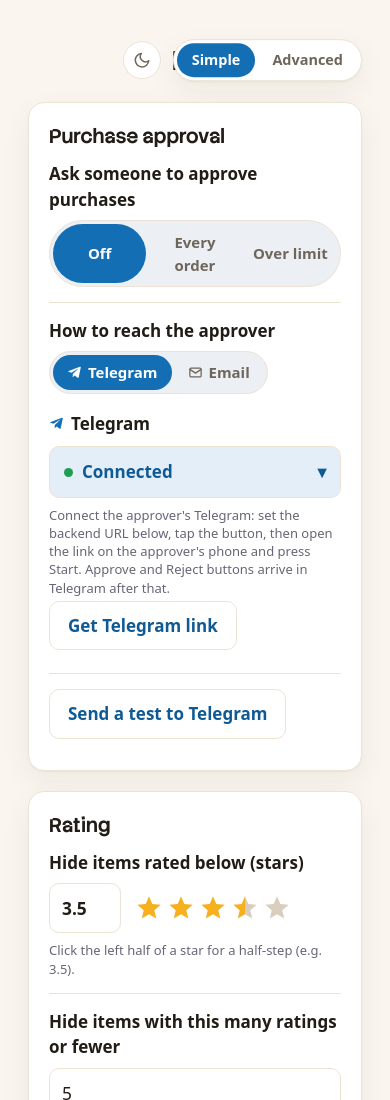
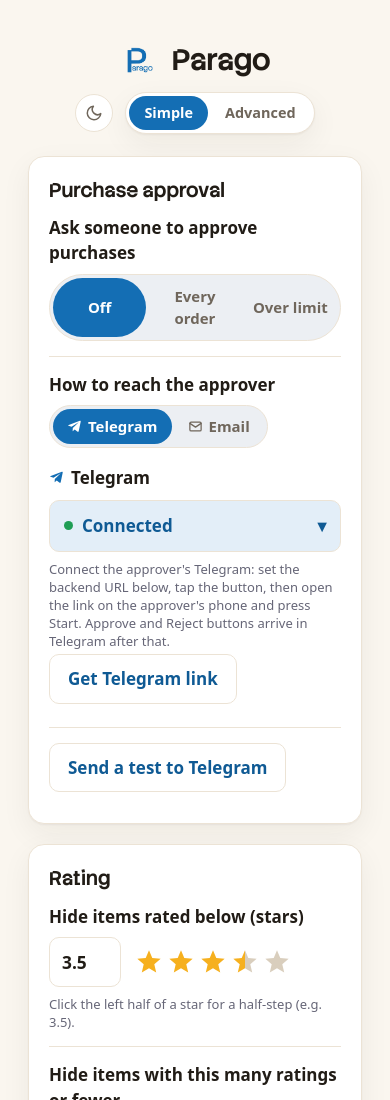
Before and after one commit to elzgnyc/parago, a website with bundled scripts: page src/ui/options.html in a window 390 px wide. Shown: the top 1100 px of the page. Built offline with nearby package versions, Linux system fonts and the light colour scheme; some packages are replaced by stand-ins of ours; no server answers.

Commit message:
fix: settings header stacks on narrow screens so the centered logo is not overlapped
The absolute-positioned theme/detail controls overlapped the centered logo on small
widths; below 620px the header stacks (logo centered, controls centered below).

```diff
--- a/src/ui/ui.css
+++ b/src/ui/ui.css
@@ -96,8 +96,13 @@ body.options { padding: 40px 28px 56px; }
 .brand { display: flex; align-items: center; gap: 13px; margin-bottom: 22px; }
 /* Center the logo + name; float the theme/detail controls to the right without
    pushing the brand off-center. */
-.options .brand { justify-content: center; position: relative; }
+.options .brand { justify-content: center; position: relative; flex-wrap: wrap; }
 .options .brand-controls { position: absolute; right: 0; top: 50%; transform: translateY(-50%); }
+/* Narrow screens: don't overlap the centered logo with the absolute controls; stack. */
+@media (max-width: 620px) {
+  .options .brand { flex-direction: column; gap: 12px; }
+  .options .brand-controls { position: static; transform: none; }
+}
 .brand-name { display: flex; align-items: center; gap: 12px; }
 .brand-logo { width: 40px; height: 40px; border-radius: 10px; object-fit: contain; }
 .brand .logo {
```
